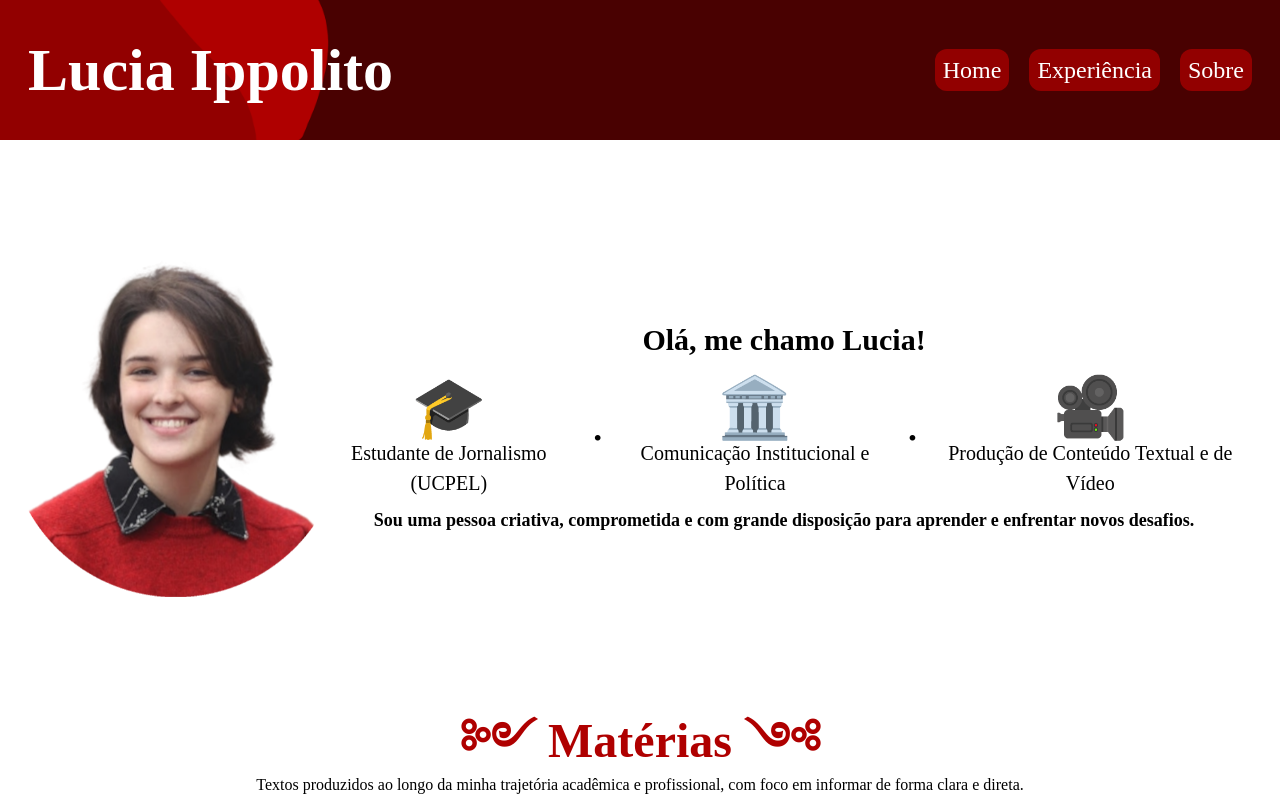
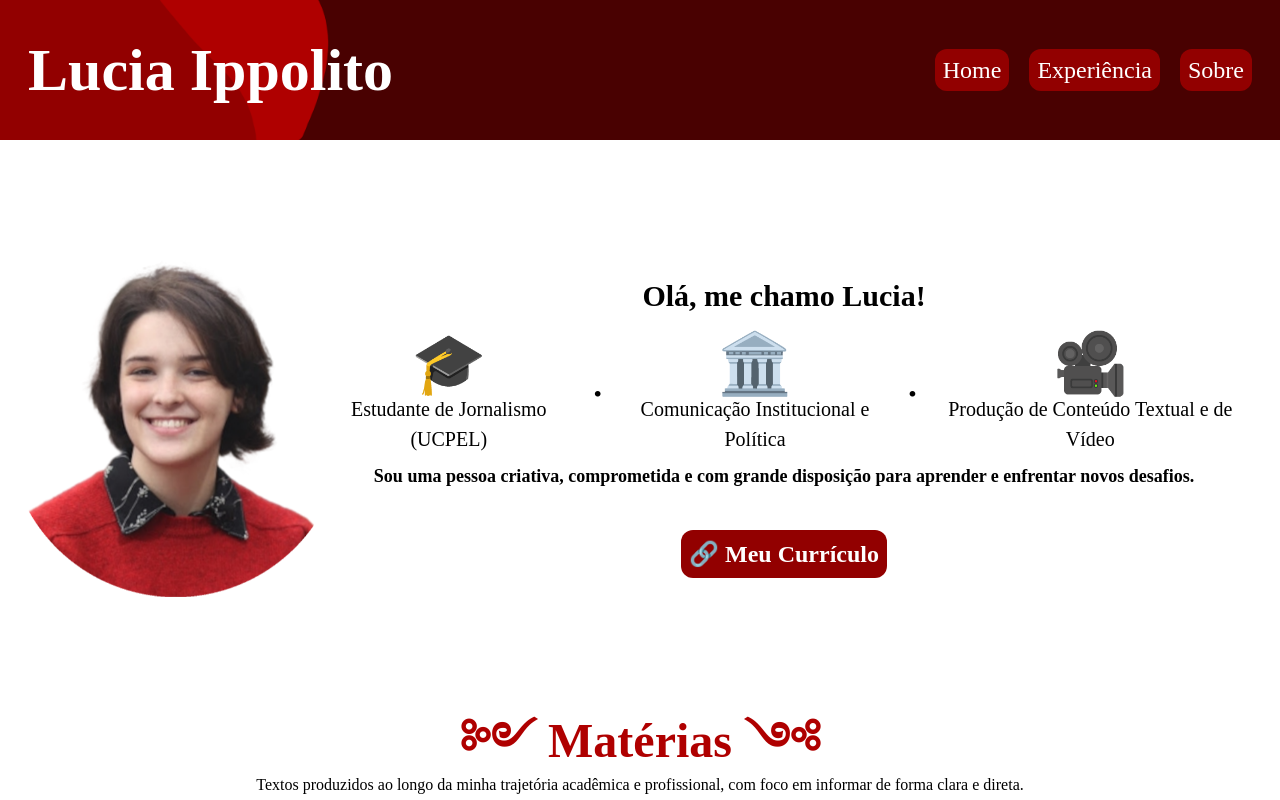
Before and after one commit to luciaippolito/luciaippolito.github.io, a React (Vite) app: page /#/ in a window 1280 px wide. Shown: the top 800 px of the page. Built offline with nearby package versions, Linux system fonts and the light colour scheme; a web font is replaced by a local one.

Commit message:
Added CV to homepage

```diff
--- a/src/locales/pt.json
+++ b/src/locales/pt.json
@@ -23,7 +23,8 @@
             "uni": "Estudante de Jornalismo (UCPEL)",
             "communication": "Comunicação Institucional e Política",
             "production": "Produção de Conteúdo Textual e de Vídeo",
-            "desc": "Sou uma pessoa criativa, comprometida e com grande disposição para aprender e enfrentar novos desafios."
+            "desc": "Sou uma pessoa criativa, comprometida e com grande disposição para aprender e enfrentar novos desafios.",
+            "curriculum": "Meu Currículo"
         },
 
         "articles": {
@@ -95,7 +96,7 @@
                 "date": "2024 à 2025",
                 "location": "Pelotas, Rio Grande do Sul • Presencial",
                 "role": "Estagiária em Assessoria Política",
-                "text": "Produção e edição de vídeos e matérias para redes sociais e imprensa. Criação de material gráfico para diferentes tipos de plataforma e tráfego pago."
+                "text": "Produção e edição de vídeos e matérias para redes sociais e imprensa. Criação de material gráfico para diferentes tipos de plataforma e tráfego pago. Não mantenho afiliação ou vínculo partidário!"
             },
             {
                 "institution": "UCPel - Universidade Católica de Pelotas",
@@ -119,7 +120,6 @@
     "footer": {
         "name": "Lucia Ippolito.",
         "copy": "Todos os direitos reservados.",
-        "location": "Rio Grande do Sul, Brasil.",
-        "politics": "Não mantenho afiliação ou vínculo partidário."
+        "location": "Rio Grande do Sul, Brasil."
     }
 }
--- a/src/pages/Homepage.tsx
+++ b/src/pages/Homepage.tsx
@@ -57,6 +57,15 @@ const Homepage = () => {
 
           {/* Description */}
           <p className="mt-2 font-bold text-lg text-center xl:text-left">{ t("homepage.intro.desc") }</p>
+
+          <a href="https://www.canva.com/design/DAGwXOyDtBc/wpBuG1h8bjhidmI9BeIKqw/edit" target="_blank">
+            <div className="mt-10 p-2 text-2xl text-white hover:font-bold rounded-xl transition-all hover:rounded-2xl
+                          bg-lucia-brightred hover:bg-lucia-brighterred active:bg-lucia-brightred
+                          hover:shadow-[0px_0px_15px_rgba(0,0,0,0.30)]
+                          hover:cursor-pointer">
+                <p>🔗 <strong>{ t("homepage.intro.curriculum") }</strong></p>
+            </div>
+          </a>
         </div>
       </div>
 
```
